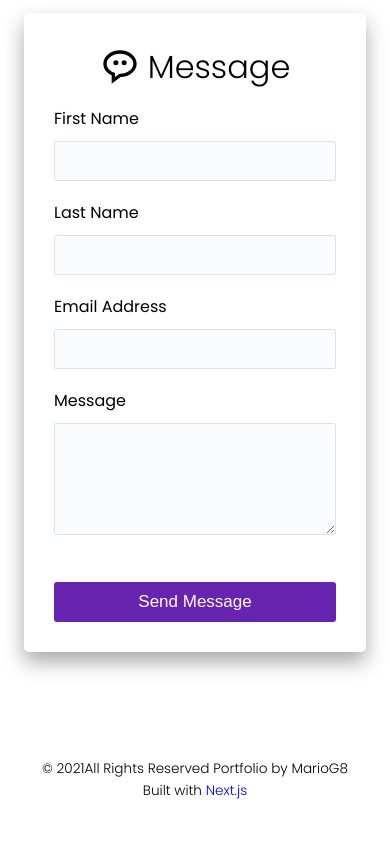
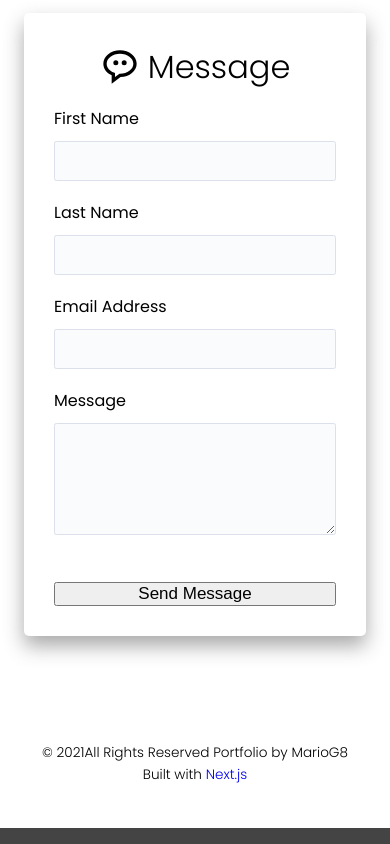
Before and after one commit to rael-horvat/Next.js-Portfolio-Website, a Next.js app: page /contact in a window 390 px wide. Shown: the part 1838-2682 px from the top of the page. Built offline with nearby package versions, Linux system fonts and the light colour scheme.

Commit message:
Code refactored and restored necessary files

```diff
--- a/components/Showcase.js
+++ b/components/Showcase.js
@@ -1,12 +1,12 @@
 import styles from "@/styles/Showcase.module.css";
 import Image from "next/image";
 
-function Showcase({ image, position }) {
+function Showcase(props) {
   return (
     <div className={styles.showcase}>
       <Image
-        src={image}
-        objectPosition={position}
+        src={props.image}
+        objectPosition={props.position}
         layout="fill"
         objectFit="cover"
         quality={100}
--- a/styles/globals.css
+++ b/styles/globals.css
@@ -1,6 +1,8 @@
 :root {
-  --primary-color: #1a8ccb;
-  --secondary-color: #e30f02;
+  --primary-color: rgb(26, 140, 203);
+  --secondary-color: rgb(7, 81, 165);
+  --background-color-one: #373737;
+  --background-color-two: #444444;
   --alternative-color: #6724b1;
   --alternative-color-two: #41b764;
   --alternative-color-three: #8eef9e;
@@ -8,9 +10,10 @@
   --alternative-color-five: #0751a5;
   --primary-text-color: rgba(199, 199, 199, 0.842);
   --secondary-text-color: rgb(175, 31, 156);
-  --alternative-text-color: rgba(3, 246, 15, 0.527);
+  --alternative-text-color: rgba(200, 200, 200, 0.843);
   --alternative-text-color-two: #374151;
   --primary-link-color: rgb(0, 0, 238);
+  --secondary-link-color: rgba(200, 200, 200, 0.8);
 
   --clr-neutral-900: hsl(207, 19%, 9%);
   --clr-neutral-100: hsl(0, 0%, 100%);
@@ -30,15 +33,10 @@
   width: 46px;
   height: 3px;
   margin: 0 0 9px 0;
-  /* background: rgba(255, 255, 255, 0.835); */
   background: rgba(65, 246, 95, 0.623);
 
   transition: all 0.3s ease-out;
 }
-
-/* .menu-btn .btn-line:hover {
-  background-color: #b60fb0d3;
-} */
 
 .menu-btn.close {
   transform: rotate(180deg);
@@ -77,7 +75,7 @@
 .menu-nav {
   margin: 0;
   padding: 0;
-  background: #373737;
+  background: var(--background-color-one);
   list-style: none;
   transform: translate3d(0, -100%, 0);
   transition: all 0.5s ease-out;
@@ -86,7 +84,7 @@
   transform: translate3d(0, 0, 0);
 }
 .menu-branding {
-  background: #444;
+  background: var(--background-color-two);
   transform: translate3d(0%, 100%, 0);
   transition: all 0.5s ease-out;
 }
@@ -105,21 +103,20 @@
 .menu .nav-item.show {
   transform: translate3d(0, 0, 0);
 }
-/* .menu .nav-item.current > a {
-  color: rgb(27, 233, 64);
-} */
+
 .menu .nav-link {
   display: inline-block;
   position: relative;
   font-size: 1.7rem;
   font-weight: 300;
   padding: 1.2rem 0;
-  color: rgba(200, 200, 200, 0.842);
+  color: var(--secondary-link-color);
   text-decoration: none;
   transition: all 0.5s ease-out;
 }
 .menu .nav-link:hover {
   text-decoration: underline;
+  color: var(--secondary-color);
 }
 
 .nav-item:nth-child(1) {
@@ -150,8 +147,8 @@
 }
 
 body {
-  background: rgb(68, 68, 68);
-  color: rgba(200, 200, 200, 0.842);
+  background: var(--background-color-two);
+  color: var(--alternative-text-color);
   margin: 0;
   font-family: "Poppins", sans-serif;
   line-height: 1.5;
@@ -182,56 +179,19 @@ h2.sm-heading,
 h3.sm-heading {
   margin-bottom: 1rem;
   padding: 0.6rem 1rem;
-  /* background: rgba(73, 73, 73, 0.5); */
   background: rgba(12, 213, 248, 0.12);
   border-radius: 3px;
   color: #41b764;
-  /* color: #8eef9e; */
 }
 
 a {
   color: #fff;
 }
 
-.btn {
-  display: inline-block;
-  /* background: var(--alternative-color-five); */
-  background: var(--alternative-color);
-  color: #fff;
-  padding: 10px 20px;
-  cursor: pointer;
-  border: 0;
-  border-radius: 3px;
-}
-
-.btn:hover {
-  opacity: 0.9;
-}
-
-.btn-secondary {
-  font: inherit;
-  font-size: 13px;
-  background: #000;
-  color: #fff !important;
-  border: 0;
-  border-radius: 5px;
-  padding: 5px 15px;
-  margin: 0 20px;
-  cursor: pointer;
-}
-
-.btn-secondary:hover {
-  opacity: 0.8;
-}
-
 .btn-icon {
   display: flex;
   align-items: center;
   justify-content: center;
-}
-
-.btn-icon svg {
-  margin-right: 5px;
 }
 
 .text-secondary {
@@ -246,7 +206,7 @@ a {
 }
 
 @media screen and (max-width: 768px) {
-  main .lg-heading {
+  .lg-heading {
     z-index: 1000;
     line-height: 1;
     margin-bottom: 1rem;
@@ -271,8 +231,8 @@ a {
     transform: translate3d(100%, 0, 0);
   }
   .menu-branding .portrait-img-2 {
-    width: 150px;
-    height: 150px;
+    width: 180px;
+    height: 180px;
   }
 }
 
```
Also changed, not shown: public/images/javascript.jpg (added), public/images/js_001.png (added).
